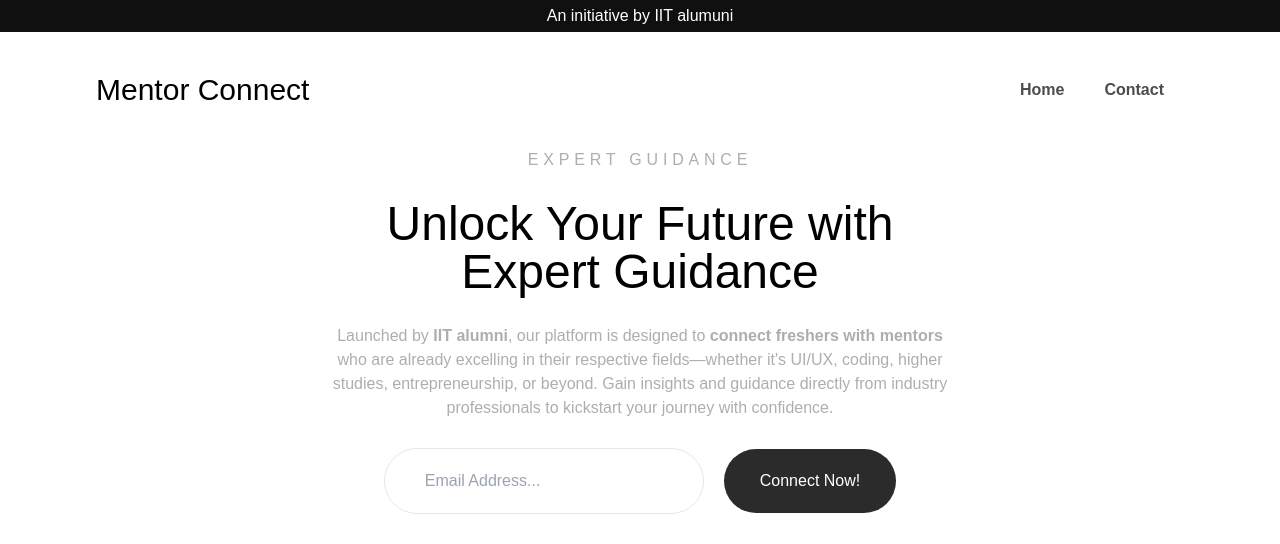
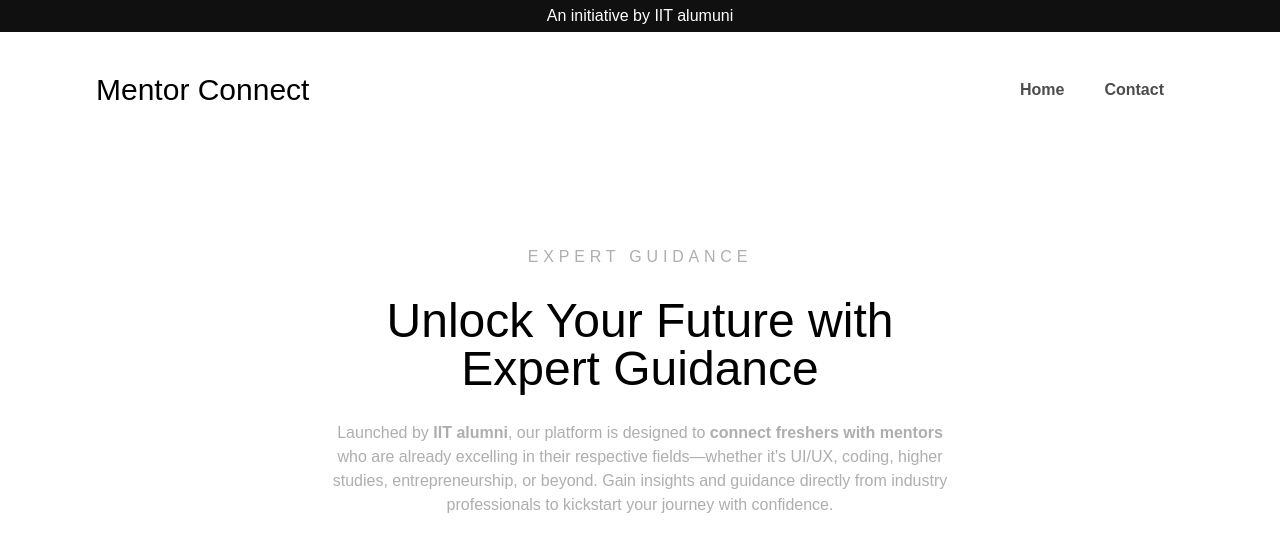
Before and after one commit to divy-koushik-mishra/mentor-connect, a Next.js app: page / in a window 1280 px wide. Shown: the top 544 px of the page. Built offline with nearby package versions, Linux system fonts and the light colour scheme.

Commit message:
fixed card

```diff
--- a/src/components/Hero.tsx
+++ b/src/components/Hero.tsx
@@ -4,8 +4,8 @@
 const Hero = () => {
 
   return (
-    <section data-scroll className=" w-full  flex flex-col md:justify-between items-center px-5 md:px-0 ">
-      <div className="flex flex-col items-center justify-center w-full md:w-1/2 space-y-7 mb-10 mt-0">
+    <section data-scroll className=" w-full flex flex-col md:justify-between items-center px-5 md:px-0 ">
+      <div className="flex flex-col min-h-[70vh] items-center justify-center w-full md:w-1/2 space-y-7 mb-10 mt-0">
         <h2 className="text-[#AEAEAE] tracking-[0.3rem] uppercase">Expert Guidance</h2>
         <h2 className="md:text-5xl text-4xl text-center">
         Unlock Your Future with Expert Guidance
--- a/src/components/Sessions.tsx
+++ b/src/components/Sessions.tsx
@@ -107,7 +107,7 @@ const Sessions: React.FC = () => {
     <section
       data-scroll
       data-scroll-speed="0.8"
-      className="p-4 min-h-screen md:min-h-[60vh] flex flex-col items-center md:py-24"
+      className="p-4 min-h-screen md:min-h-[60vh] flex flex-col items-center md:py-24 my-10"
     >
       <h3 className="uppercase tracking-[0.3rem] text-[#AEAEAE] mb-2">SESSIONS</h3>
       <h2 className="md:text-5xl text-4xl text-center md:text-left mb-4">Meet Our Mentors</h2>
@@ -128,7 +128,7 @@ const Sessions: React.FC = () => {
             style={{ transform: `translateX(-${currentIndex * 100}%)` }}
           >
             {mentors.map((mentor, index) => (
-              <div key={index} className={`w-full flex-shrink-0 ${isMobile ? '' : 'md:w-1/3'} p-2`}>
+              <div key={index} className={`w-full flex-shrink-0 ${isMobile ? '' : 'md:w-1/3'} p-2 py-4`}>
                 <MentorCard {...mentor} />
               </div>
             ))}
```
